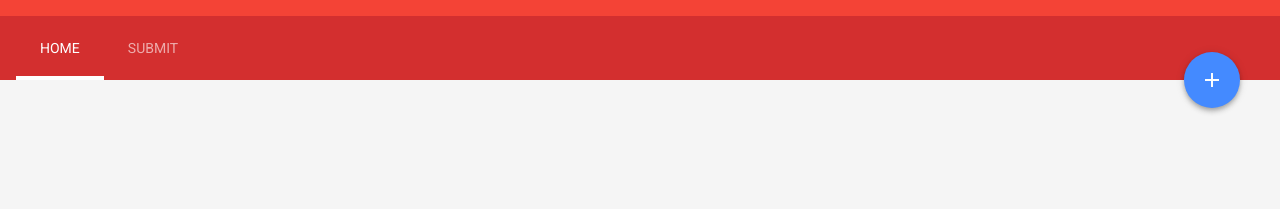
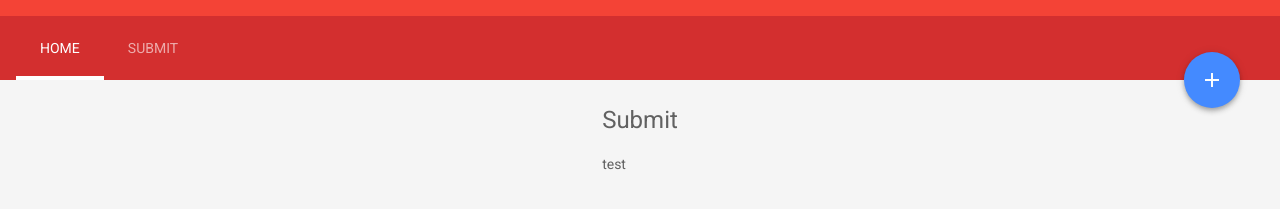
Before and after one commit to tumblenet/bookmarklets.tumblenet.ga, a Jekyll site: the page built from submit.md, in a window 1280 px wide. Shown: the part 176-385 px from the top of the page. Built offline with Jekyll 4.4.1, drawn with Linux system fonts in a browser that asks for light colours.

Commit message:
Update page.html

```diff
--- a/_layouts/page.html
+++ b/_layouts/page.html
@@ -1,7 +1,7 @@
 ---
 layout: default
 ---
-<div class="mdl-layout__tab-panel" id="features">
+<div class="mdl-layout">
   <section class="section--center mdl-grid mdl-grid--no-spacing">
     <div class="mdl-cell mdl-cell--12-col">
       <h4>{{ page.title }}</h4>
```
